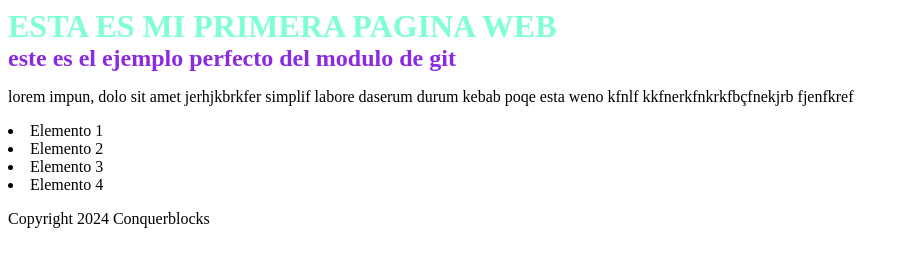
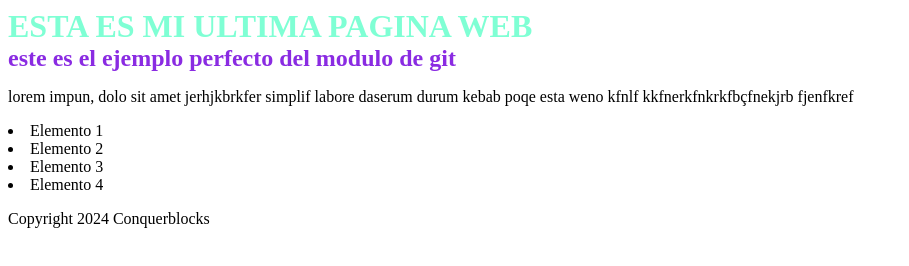
Before and after one commit to Esther120700/miprimerrepo, a plain HTML site: page index.html in a window 1280 px wide. Shown: the whole page, without its empty margins (0-909 px from the left). Drawn offline with Linux system fonts and the light colour scheme.

Commit message:
Actualizando el título de la pagina

```diff
--- a/index.html
+++ b/index.html
@@ -8,7 +8,7 @@
 <link rel="stylesheet" href="style.css">
 <body>
     <header>
-    <h1>ESTA ES MI PRIMERA PAGINA WEB</h1>
+    <h1>ESTA ES MI ULTIMA PAGINA WEB</h1>
     <h2>este es el ejemplo perfecto del modulo de git</h2>
     <header>
     <main>
```
